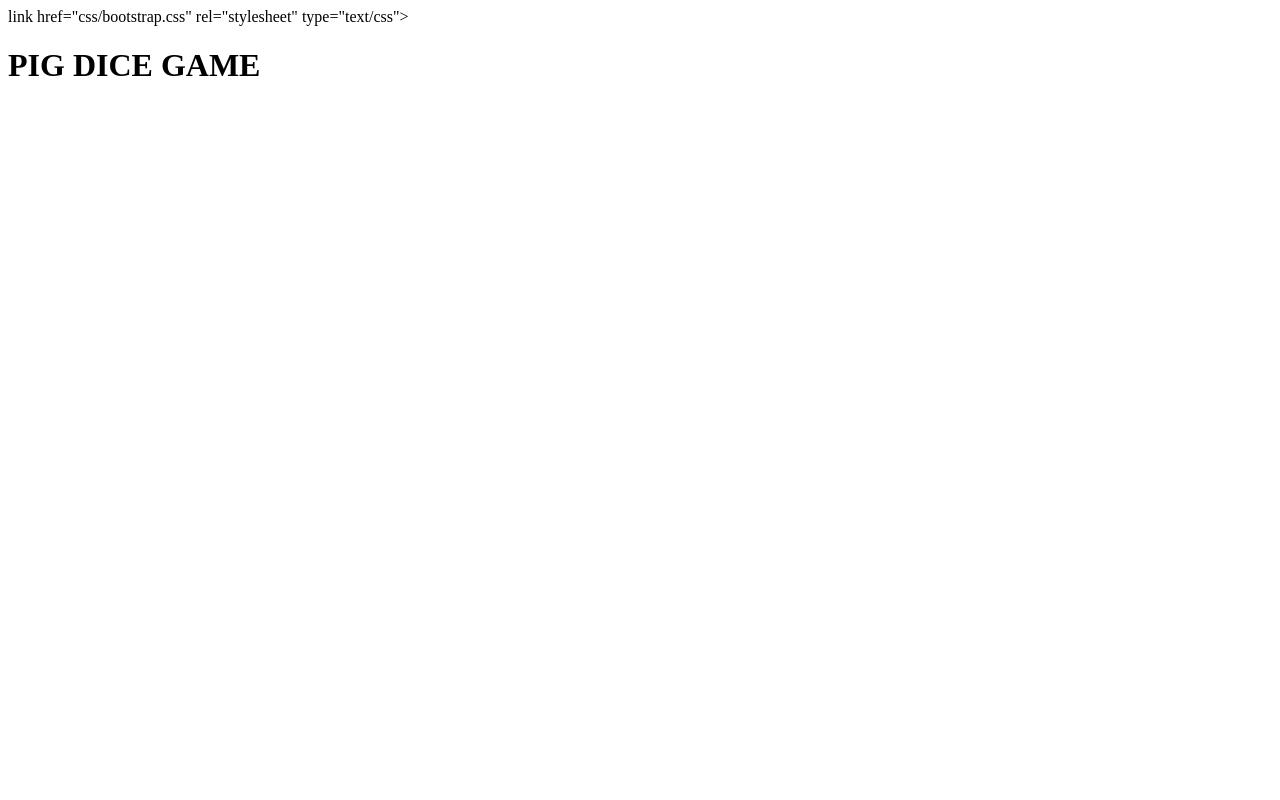
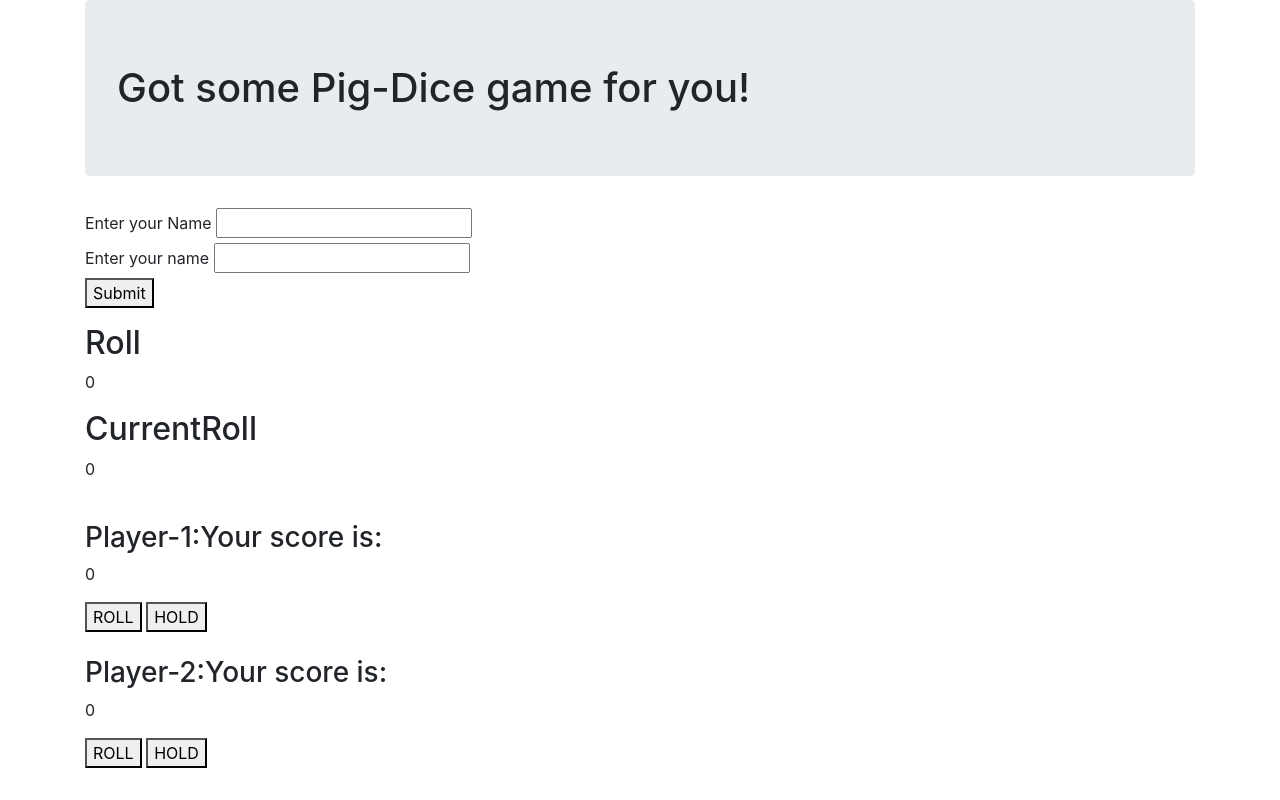
Before and after one commit to Andiko15/pig-dice, a plain HTML site: page index.html in a window 1280 px wide. Drawn offline with nearby package versions, Linux system fonts and the light colour scheme.

Commit message:
add contents in body

```diff
--- a/index.html
+++ b/index.html
@@ -1,23 +1,49 @@
 <!DOCTYPE html>
 <html lang="en" dir="ltr">
-  <head>
-    link href="css/bootstrap.css" rel="stylesheet" type="text/css">
+
+<head>
+  <link href="css/bootstrap.css" rel="stylesheet" type="text/css">
   <link href="css/styles.css" rel="stylesheet" type="text/css">
   <script src="https://code.jquery.com/jquery-3.3.1.js" integrity="sha256-2Kok7MbOyxpgUVvAk/HJ2jigOSYS2auK4Pfzbm7uH60=" crossorigin="anonymous"></script>
   <script src="js/scripts.js"></script>
-    <meta charset="utf-8">
-    <title>PIG-DICE GAME</title>
-    <div class="jumbotron">
-      <h1>PIG DICE GAME</h1>
+  <meta charset="utf-8">
+  <title>Pig-Dice</title>
+</head>
 
+<body>
+  <div class="container">
+    <h1 class="jumbotron">Got some Pig-Dice game for you!</h1>
+    <div class="form-group">
+      <form id="pigDice" action="index.html" method="post">
+        <label for="Player-1">Enter your Name</label>
+        <input type="text" name="form-control" id="Player-1">
+        <br>
+        <label for="Player-2">Enter your name</label>
+        <input type="text" name="form-control" id="Player-2">
+        <br>
+        <button type="Submit" name="button">Submit</button>
+      </form>
+
+    </div>
+    <h2>Roll</h2>
+    <p><span class="Display" id="CurrentScore">0</span></p>
+    <h2>CurrentRoll</h2>
+    <p><span class=Display id="CurrentRoll">0</span></p>
+    <br>
+    <h3>Player-1:<span class="player1Output" ,?span>Your score is:</h3>
+    <p><span class="gameStatus" id="totalPlayer-1">0</span></p>
+    <div class="button">
+      <button type="submit" class="roll" class="btn btn-sucess">ROLL</button>
+      <button type="submit" class="hold" class="btn btn-success">HOLD</button>
           </div>
-  </head>
-  <body>
-    <div class="container">
-    <form id="pig" action="index.html" method="post">
+    <br>
+    <h3>Player-2:<span class="player2Output"></span>Your score is:</h3>
+    <p><span class="gameStatus" id="totalPlayer-2">0</span></p>
+    <div class="button">
+      <button type="submit" class="roll" class="btn btn-sucess">ROLL</button>
+      <button type="submit" class="hold" class="btn btn-success">HOLD</button>
+    </div>
+  </div>
+</body>
 
-    </form>
-    </div>
-
-  </body>
 </html>
```
